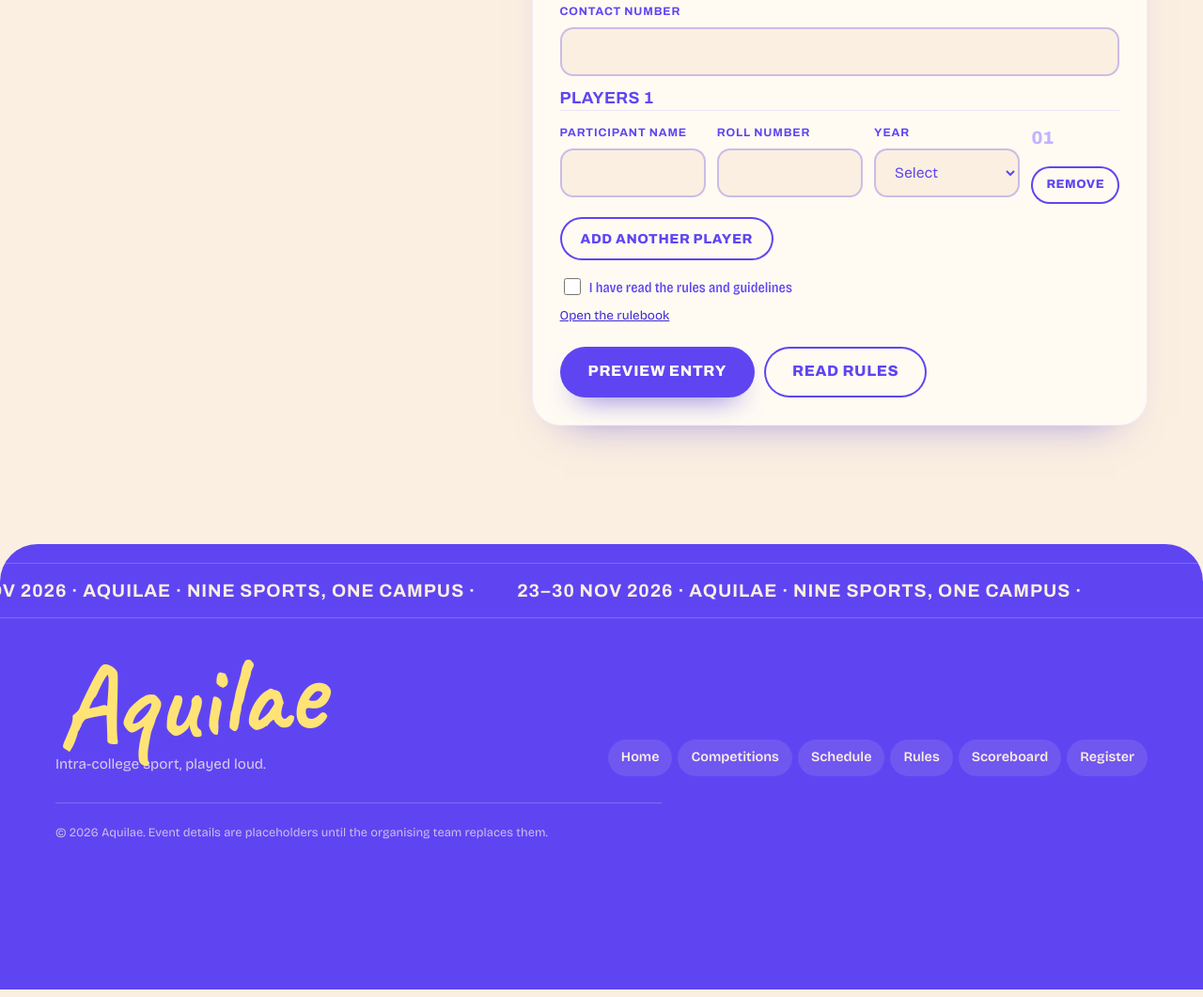
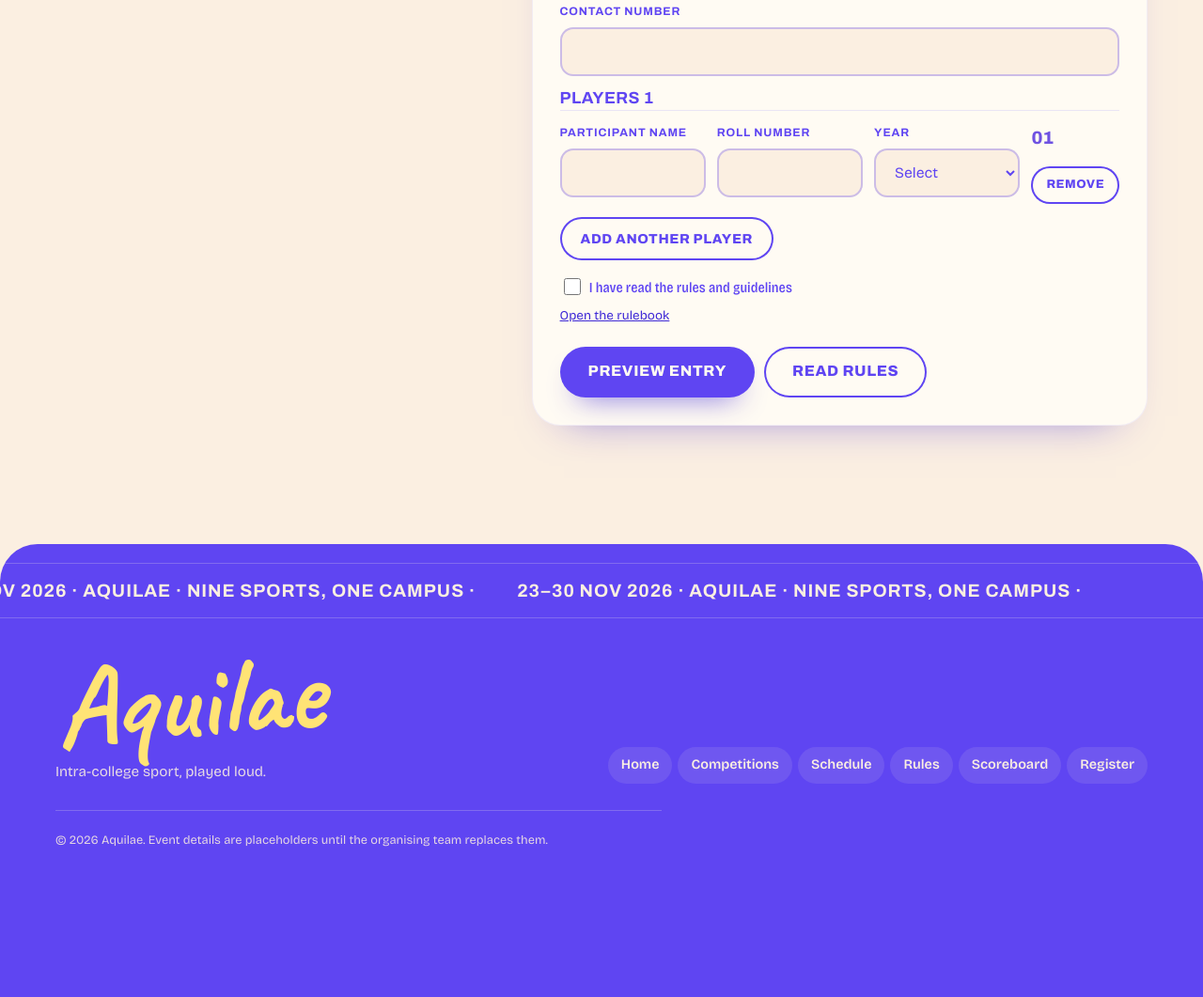
Before and after one commit to unnnii/aquilae, a plain HTML site: page register.html in a window 1280 px wide. Shown: the part 1071-2132 px from the top of the page at 94% size. Drawn offline with nearby package versions, Linux system fonts and the light colour scheme.

Commit message:
Deepen the dimmed tint so it reads on cream
The lilac used for the dimmed half of a heading sat at about 2:1 against
the paper. It is now a mid violet at 3.3:1, the row numbers and footer
small print got a matching lift, and the footer tagline clears the script
descender.

```diff
--- a/css/style.css
+++ b/css/style.css
@@ -18,7 +18,8 @@
   --purple: #5f45f2;
   --purple-deep: #3f2ad6;
   --purple-ink: #2c1c8f;
-  --lilac: #c0b3ff;
+  --lilac: #8a6ef4;
+  --lilac-deep: #6f52e2;
   --ink: #5f45f2;
   --ink-soft: #6a58c9;
   --yellow: #ffe375;
@@ -851,7 +852,7 @@ tbody th { text-align: left; }
   font-stretch: 76%;
   font-size: 1.2rem;
   font-weight: 800;
-  color: var(--lilac);
+  color: var(--lilac-deep);
 }
 .participant .btn { min-height: 40px; padding: 0 16px; font-size: 0.8rem; }
 .form-actions { display: flex; flex-wrap: wrap; align-items: center; gap: 10px; margin-top: 22px; }
@@ -880,7 +881,7 @@ tbody th { text-align: left; }
   color: var(--yellow);
   transform: rotate(-4deg);
 }
-.footer-tag { margin: 10px 0 0; font-size: 0.95rem; color: rgba(251, 239, 225, 0.8); }
+.footer-tag { margin: 18px 0 0; font-size: 0.95rem; color: rgba(251, 239, 225, 0.88); }
 .footer-links { display: flex; flex-wrap: wrap; gap: 6px; }
 .footer-links a {
   padding: 8px 14px;
@@ -895,7 +896,7 @@ tbody th { text-align: left; }
 .footer-links a:hover { background: rgba(251, 239, 225, 0.22); }
 .footer-links a[aria-current="page"] { background: var(--yellow); color: var(--purple-deep); }
 .footer-legal { margin: 0; padding-top: 18px; border-top: 1px solid rgba(251, 239, 225, 0.22); }
-.footer-legal small { font-size: 0.8rem; color: rgba(251, 239, 225, 0.7); }
+.footer-legal small { font-size: 0.8rem; color: rgba(251, 239, 225, 0.85); }
 
 .field label:has(input[type="checkbox"]) { text-transform: none; letter-spacing: 0; font-family: var(--font-display); font-size: 0.95rem; font-weight: 500; }
 .notice--gap { margin-top: 22px; }
```
